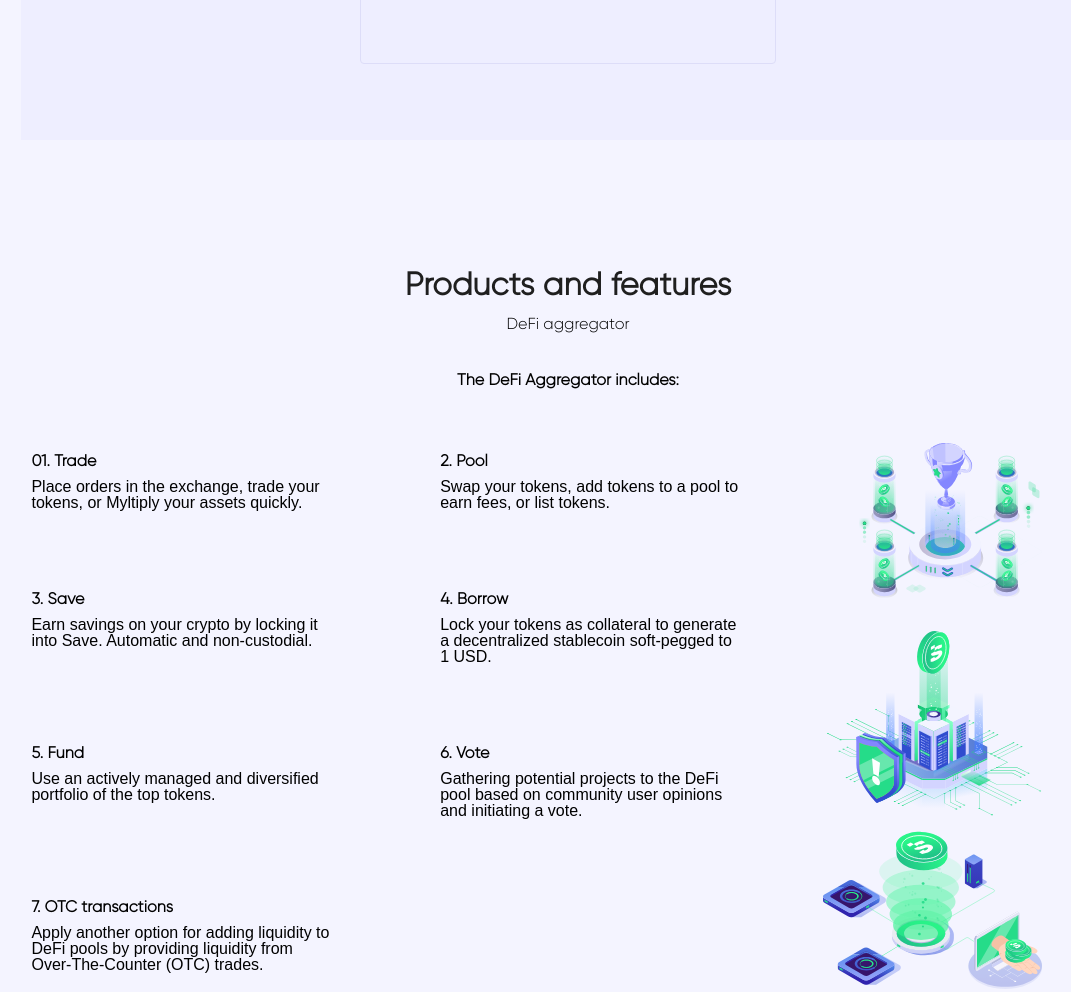
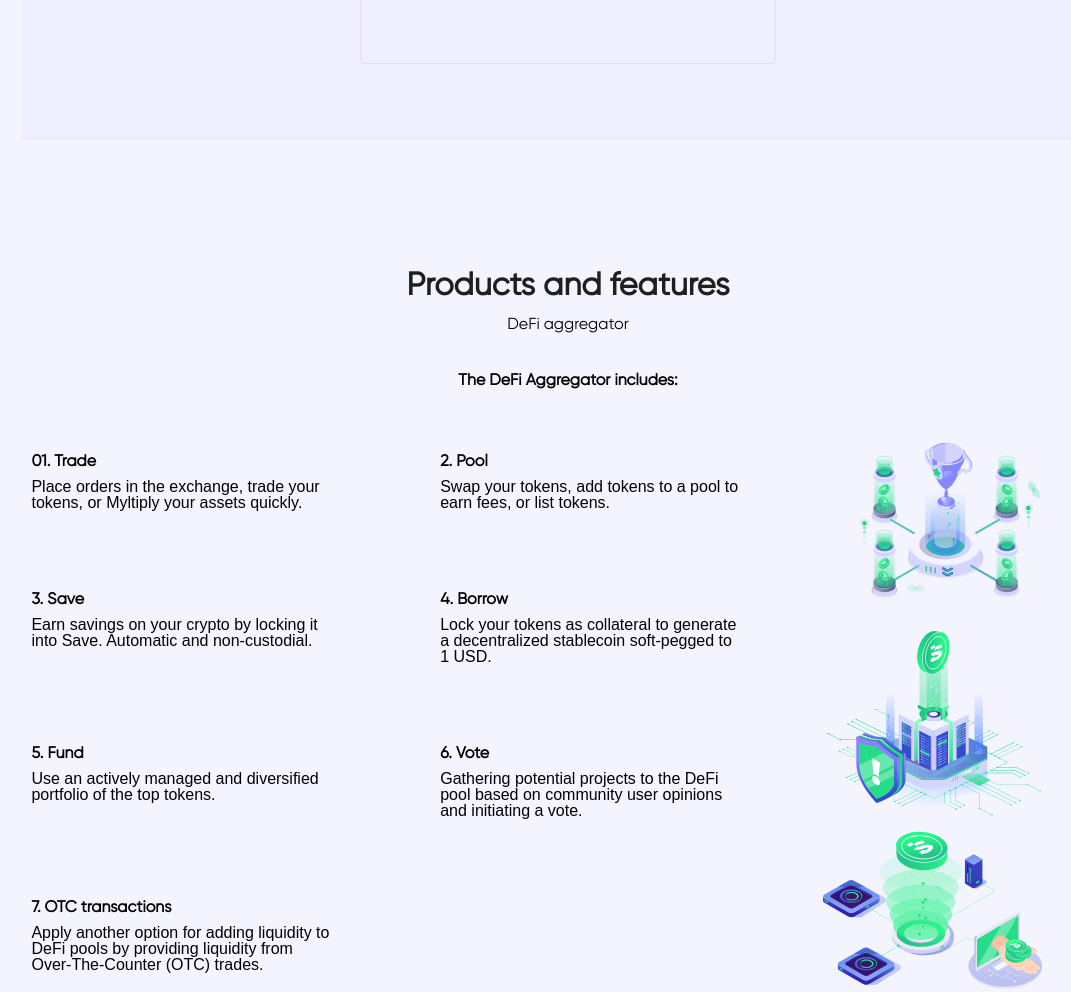
Before and after one commit to MaxUser99/lending-page, a website: page index.html in a window 1280 px wide. Shown: the part 2003-2995 px from the top of the page, without its empty margins (72-1143 px from the left). Drawn offline with Linux system fonts and the light colour scheme.

Commit message:
change Gilroy font

```diff
--- a/styles.css
+++ b/styles.css
@@ -1,4 +1,4 @@
-@font-face { font-family: Gilroy; src: url('assets/fonts/Gilroy-Light.otf'); }
+@font-face { font-family: Gilroy; src: url('assets/fonts/Gilroy-Regular.ttf'); }
 @font-face { font-family: Montserrat; src: url('assets/fonts/Montserrat-Regular.ttf'); }
 body {
     background-color: #F4F4FF;
```
Also changed, not shown: assets/fonts/Gilroy-Light.otf (deleted), assets/fonts/Gilroy-Regular.ttf (added).
